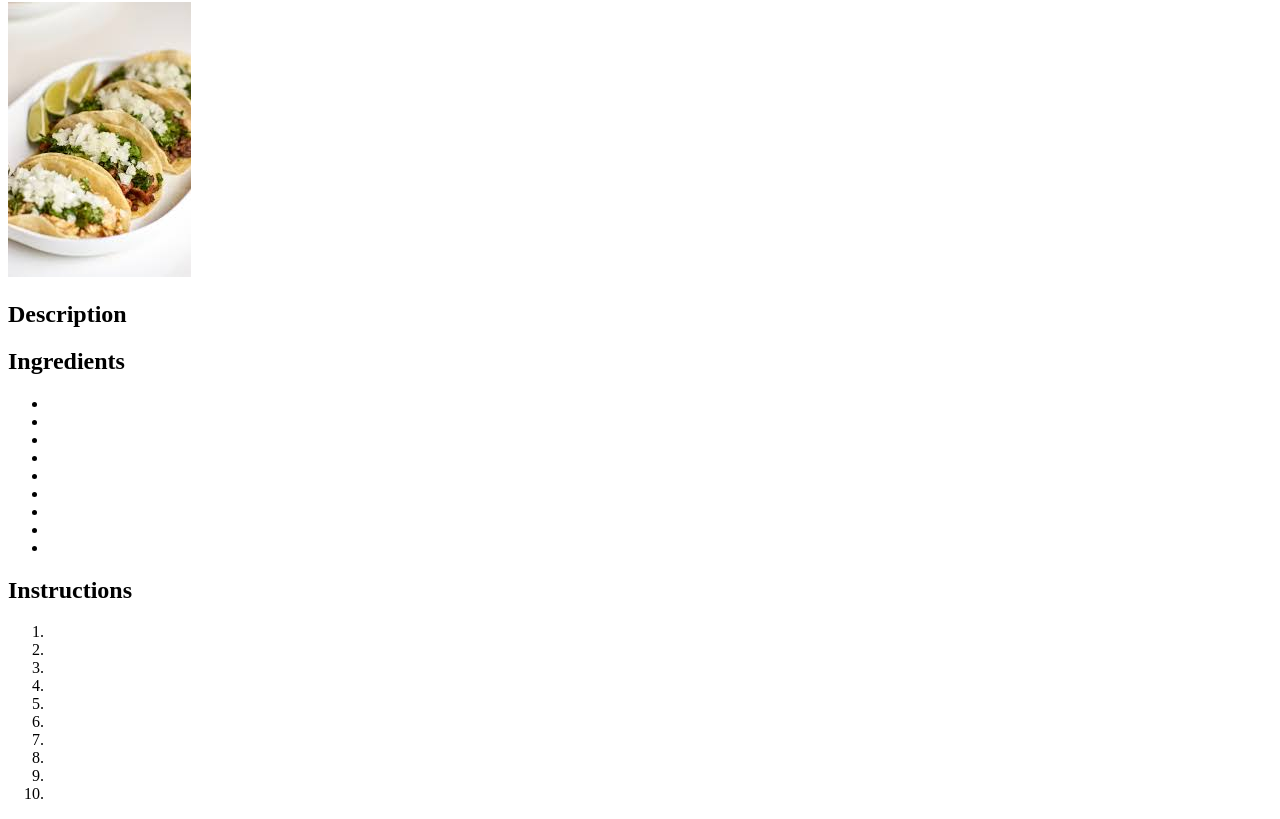
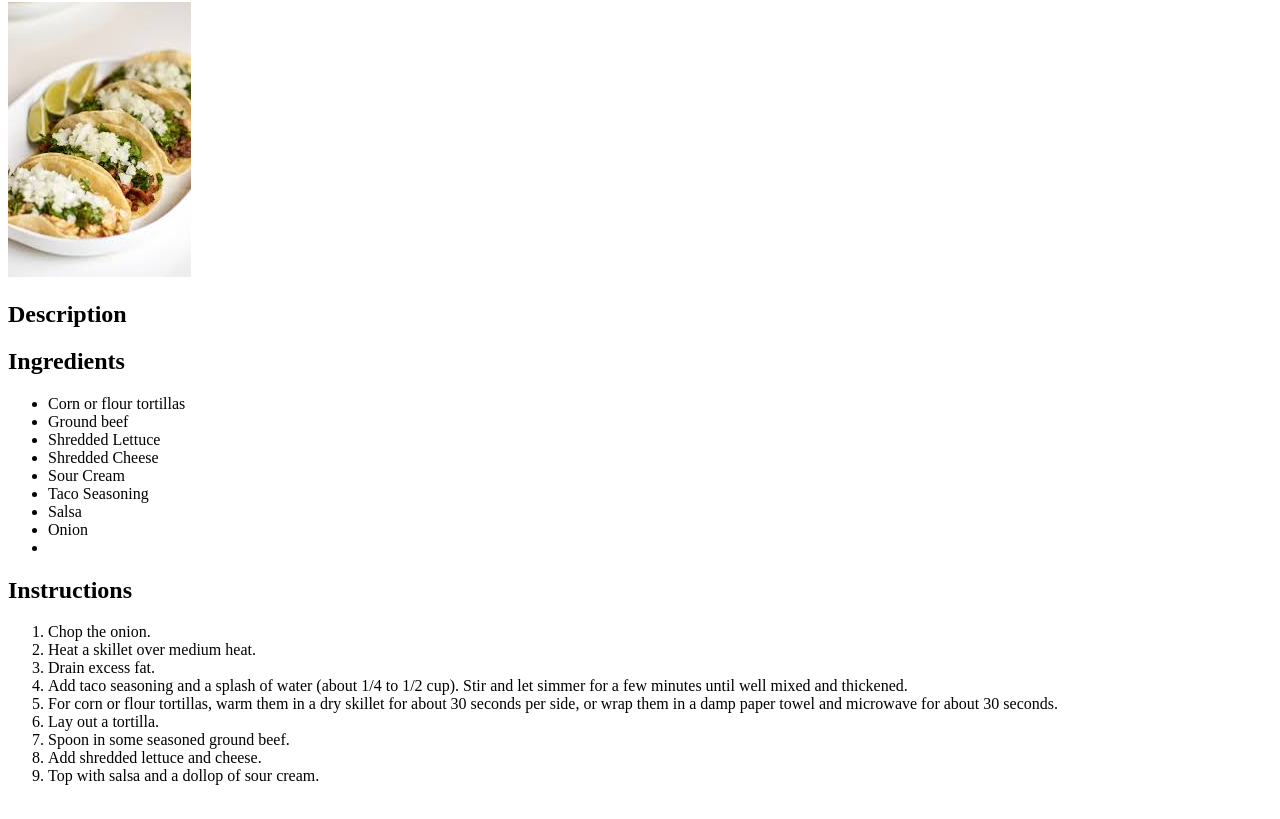
Before and after one commit to cfarwell02/odin_recipes, a plain HTML site: page recipes/tacos.html in a window 1280 px wide. Shown: the part 104-923 px from the top of the page. Drawn offline with Linux system fonts and the light colour scheme.

Commit message:
feat: update tacos recipe with ingredients and instructions

```diff
--- a/recipes/tacos.html
+++ b/recipes/tacos.html
@@ -14,30 +14,29 @@
     <h2>Ingredients</h2>
     <p>
         <ul>
-            <li></li>
-            <li></li>
-            <li></li>
-            <li></li>
-            <li></li>
-            <li></li>
-            <li></li>
-            <li></li>
+            <li>Corn or flour tortillas</li>
+            <li>Ground beef</li>
+            <li>Shredded Lettuce</li>
+            <li>Shredded Cheese</li>
+            <li>Sour Cream</li>
+            <li>Taco Seasoning</li>
+            <li>Salsa</li>
+            <li>Onion</li>
             <li></li>
         </ul>
     </p>
     <h2>Instructions</h2>
     <p>
         <ol>
-            <li></li>
-            <li></li>
-            <li></li>
-            <li></li>
-            <li></li>
-            <li></li>
-            <li></li>
-            <li></li>
-            <li></li>
-            <li></li>
+            <li>Chop the onion.</li>
+            <li>Heat a skillet over medium heat.</li>
+            <li>Drain excess fat.</li>
+            <li>Add taco seasoning and a splash of water (about 1/4 to 1/2 cup). Stir and let simmer for a few minutes until well mixed and thickened.</li>
+            <li>For corn or flour tortillas, warm them in a dry skillet for about 30 seconds per side, or wrap them in a damp paper towel and microwave for about 30 seconds.</li>
+            <li>Lay out a tortilla.</li>
+            <li>Spoon in some seasoned ground beef.</li>
+            <li>Add shredded lettuce and cheese.</li>
+            <li>Top with salsa and a dollop of sour cream.</li>
         </ol>
     </p>
   </body>
```
Also changed, not shown: index.html (+3 -3 lines).
